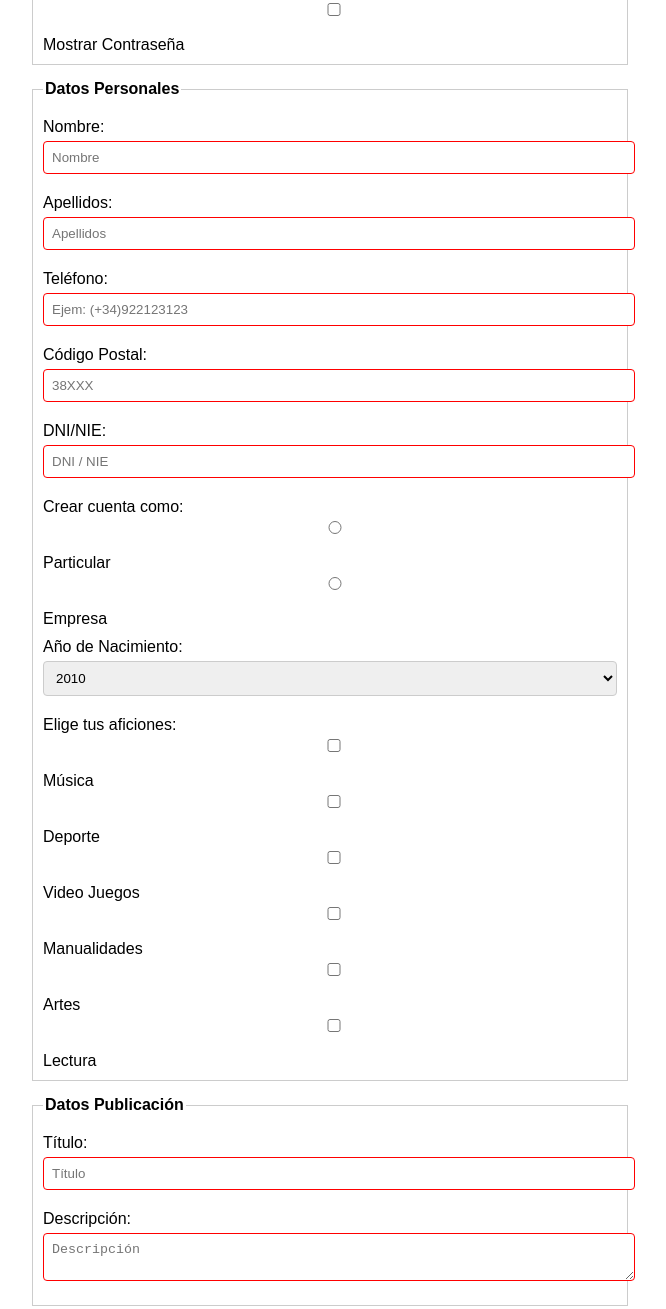
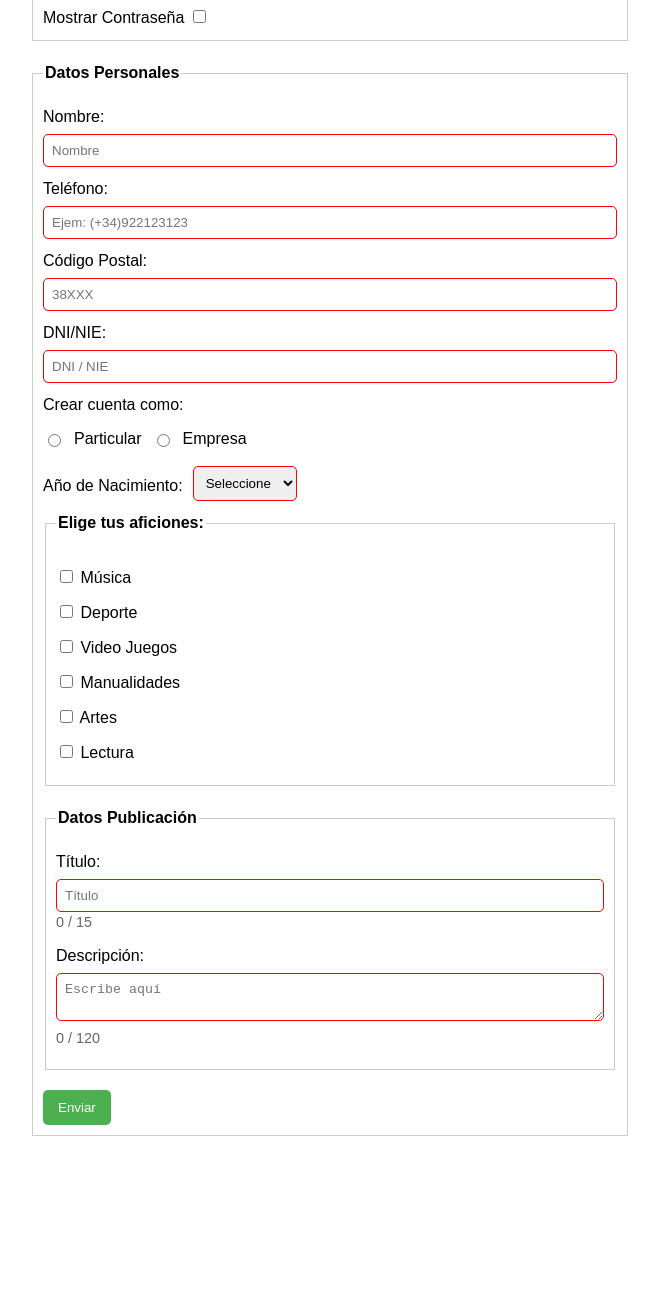
Before and after one commit to mensaro/mensaro.github.io, a plain HTML site: page DEW/UT04-01/index.html in a window 1280 px wide. Shown: the part 202-1511 px from the top of the page, without its empty margins (310-976 px from the left). After the commit the page ends 1358 px from the top, so only its background shows below. Drawn offline with Linux system fonts and the light colour scheme.

Commit message:
Initial commit

```diff
--- a/DEW/UT04-01/index.html
+++ b/DEW/UT04-01/index.html
@@ -3,11 +3,11 @@
 <head>
     <meta charset="UTF-8">
     <meta name="viewport" content="width=device-width, initial-scale=1.0">
-  <title>Formulario</title>
+    <title>Formulario de Registro</title>
     <link rel="stylesheet" href="styles.css">
 </head>
 <body>
-  <form action="" method="POST" id="registroForm">
+    <form action="https://www.w3schools.com/action_page.php" method="post">
         <fieldset>
             <legend>Datos Usuario</legend>
             <label for="username">Nombre de Usuario:</label>
@@ -16,8 +16,9 @@
              <label for="password">Contraseña:</label>
             <input type="password" id="password" name="password" placeholder="Introduce Contraseña" required>
 
-      <input type="checkbox" id="showPassword">
-      <label for="showPassword">Mostrar Contraseña</label>
+
+            <label for="show-password">Mostrar Contraseña</label>
+            <input type="checkbox" id="show-password" onclick="togglePasswordVisibility()">
         </fieldset>
 
         <fieldset>
@@ -25,57 +26,91 @@
             <label for="nombre">Nombre:</label>
             <input type="text" id="nombre" name="nombre" placeholder="Nombre" required>
 
-      <label for="apellidos">Apellidos:</label>
-      <input type="text" id="apellidos" name="apellidos" placeholder="Apellidos" required>
+            <label for="telefono">Teléfono:</label>
+    <input type="tel" id="telefono" name="telefono" placeholder="Ejem: (+34)922123123"
+           pattern="^\(\+34\)\d{9}$" maxlength="14" required
+           title="Debe seguir el formato: (+34) seguido de 9 dígitos (sin espacios).">
 
-      <label for="telefono">Teléfono:</label>
-      <input type="tel" id="telefono" name="telefono" placeholder="Ejem: (+34)922123123" required pattern="\+?\d{2,3}\d{9}">
-
-      <label for="codigoPostal">Código Postal:</label>
-      <input type="text" id="codigoPostal" name="codigoPostal" placeholder="38XXX" required pattern="\d{5}">
+    <label for="codigo_postal">Código Postal:</label>
+    <input type="text" id="codigo_postal" name="codigo_postal" placeholder="38XXX"
+           pattern="^\d{5}$" maxlength="5" required title="Debe ser un código postal válido de 5 dígitos.">
 
     <label for="dni">DNI/NIE:</label>
-      <input type="text" id="dni" name="dni" placeholder="DNI / NIE" required pattern="[A-Z]?\d{7,8}[A-Z]?">
+    <input type="text" id="dni" name="dni" placeholder="DNI / NIE"
+           pattern="^[XYZ]?\d{7,8}[A-Z]$" maxlength="9" required
+           title="Debe ser un DNI válido (8 dígitos + letra) o NIE válido.">
+            <label>Crear cuenta como:</label>
+            <div class="radio-group">
+                <input type="radio" id="particular" name="tipo_cuenta" value="particular" required>
+                <label for="particular">Particular</label>
+                <input type="radio" id="empresa" name="tipo_cuenta" value="empresa" required>
+                <label for="empresa">Empresa</label>
+            </div>
 
-      <label>Crear cuenta como:</label>
-      <input type="radio" id="particular" name="tipoCuenta" value="particular" required>
-      <label for="particular">Particular</label>
-      <input type="radio" id="empresa" name="tipoCuenta" value="empresa">
-      <label for="empresa">Empresa</label>
-
-      <label for="nacimiento">Año de Nacimiento:</label>
-      <select id="nacimiento" name="nacimiento" required>
-        <option value="2010" selected>2010</option>
+            <div class="select-group">
+                <label for="anio_nacimiento">Año de Nacimiento:</label>
+                <select id="anio_nacimiento" name="anio_nacimiento" required>
+                    <option value="">Seleccione</option>
+                    <option value="2010">2010</option>
                     <option value="2009">2009</option>
                     <option value="2008">2008</option>
-        <!-- Añadir más años si es necesario -->
+                    <option value="2007">2007</option>
+                    <option value="2006">2006</option>
+                    <option value="2005">2005</option>
+                    <option value="2004">2004</option>
+                    <option value="2003">2003</option>
+                    <option value="2002">2002</option>
+                    <option value="2001">2001</option>
+                    <option value="2000">2000</option>
+
+                    <!-- Agregar más opciones según sea necesario -->
                 </select>
+            </div>
 
-      <label>Elige tus aficiones:</label>
-      <input type="checkbox" id="musica" name="aficiones" value="musica" required>
-      <label for="musica">Música</label>
+            <fieldset class="checkbox-block">
+                <legend>Elige tus aficiones:</legend>
+                <label>
+                    <input type="checkbox" id="musica" name="aficiones" value="musica">
+                    Música
+                </label>
+                <label>
                     <input type="checkbox" id="deporte" name="aficiones" value="deporte">
-      <label for="deporte">Deporte</label>
+                    Deporte
+                </label>
+                <label>
                     <input type="checkbox" id="videojuegos" name="aficiones" value="videojuegos">
-      <label for="videojuegos">Video Juegos</label>
+                    Video Juegos
+                </label>
+                <label>
                     <input type="checkbox" id="manualidades" name="aficiones" value="manualidades">
-      <label for="manualidades">Manualidades</label>
+                    Manualidades
+                </label>
+                <label>
                     <input type="checkbox" id="artes" name="aficiones" value="artes">
-      <label for="artes">Artes</label>
+                    Artes
+                </label>
+                <label>
                     <input type="checkbox" id="lectura" name="aficiones" value="lectura">
-      <label for="lectura">Lectura</label>
+                    Lectura
+                </label>
             </fieldset>
+
+
 
         <fieldset>
             <legend>Datos Publicación</legend>
             <label for="titulo">Título:</label>
-      <input type="text" id="titulo" name="titulo" placeholder="Título" maxlength="15" required>
+            <input type="text" id="titulo" name="titulo" placeholder="Título" maxlength="15" oninput="updateCounter('titulo', 15)" required>
+            <span id="titulo-counter">0 / 15</span>
 
             <label for="descripcion">Descripción:</label>
-      <textarea id="descripcion" name="descripcion" placeholder="Descripción" maxlength="120" required></textarea>
+            <textarea id="descripcion" name="descripcion" placeholder="Escribe aquí" maxlength="120" oninput="updateCounter('descripcion', 120)" required></textarea>
+            <span id="descripcion-counter">0 / 120</span>
         </fieldset>
 
         <button type="submit">Enviar</button>
     </form>
+
+    <script src="script.js"></script>
 </body>
 </html>
--- /dev/null
+++ b/DEW/UT04-01/script.js
@@ -0,0 +1,15 @@
+function updateCounter(fieldId, maxLength) {
+    const field = document.getElementById(fieldId);
+    const counter = document.getElementById(`${fieldId}-counter`);
+    const currentLength = field.value.length;
+    counter.textContent = `${currentLength} / ${maxLength}`;
+}
+
+function togglePasswordVisibility() {
+    const passwordField = document.getElementById('password');
+    if (passwordField.type === 'password') {
+        passwordField.type = 'text';
+    } else {
+        passwordField.type = 'password';
+    }
+}
--- a/DEW/UT04-01/styles.css
+++ b/DEW/UT04-01/styles.css
@@ -1,6 +1,8 @@
+/* Estilo general */
 body {
   font-family: Arial, sans-serif;
   margin: 20px;
+  line-height: 1.5;
 }
 
 form {
@@ -9,45 +11,97 @@ body {
 }
 
 fieldset {
-    margin-bottom: 15px;
   border: 1px solid #ccc;
   padding: 10px;
+  margin-bottom: 20px;
 }
 
 legend {
   font-weight: bold;
+  margin-bottom: 10px;
 }
 
 label {
-    display: block;
   margin-top: 10px;
 }
 
-  input, select, textarea, button {
+/* Inputs generales (text, select, textarea) */
+input[type="text"],
+input[type="password"],
+input[type="tel"],
+input[type="email"],
+select,
+textarea {
   width: 100%;
   padding: 8px;
   margin-top: 5px;
   margin-bottom: 10px;
   border: 1px solid #ccc;
-    border-radius: 4px;
+  border-radius: 5px;
+  box-sizing: border-box;
 }
 
-  input:valid, textarea:valid {
+/* Para los contadores de caracteres */
+span {
+  display: block;
+  font-size: 0.9em;
+  color: #666;
+  margin-top: -10px;
+  margin-bottom: 10px;
+}
+
+/* Pseudoclases para campos válidos e inválidos */
+input:valid,
+select:valid,
+textarea:valid {
   border-color: green;
 }
 
-  input:invalid, textarea:invalid {
+input:invalid,
+select:invalid,
+textarea:invalid {
   border-color: red;
 }
 
+/* Botones */
 button {
   background-color: #4CAF50;
   color: white;
+  padding: 10px 15px;
   border: none;
-    padding: 10px;
+  border-radius: 5px;
   cursor: pointer;
 }
 
 button:hover {
   background-color: #45a049;
 }
+
+.checkbox-block label {
+  display: block; /* Coloca el texto y el checkbox en líneas separadas */
+  margin-bottom: 10px; /* Espaciado entre cada checkbox */
+}
+
+.checkbox-block input[type="checkbox"] {
+  margin-top: 5px; /* Espaciado entre el texto y el checkbox */
+}
+
+.radio-group,
+.select-group {
+  display: flex;
+  align-items: center;
+  gap: 10px; /* Espaciado entre los elementos */
+  margin-top: 10px;
+}
+
+/* Aseguramos que los labels para elementos en línea mantengan su posición */
+.radio-group label,
+.select-group label {
+  margin-top: 0;
+}
+
+/* Opcional: Para ajustar el select visualmente */
+.select-group select {
+  flex-shrink: 0; /* Evita que el select se reduzca de tamaño */
+  width: auto; /* Ajusta el ancho del select al contenido */
+}
```
Lines whose indentation alone changed are shown as unchanged.
